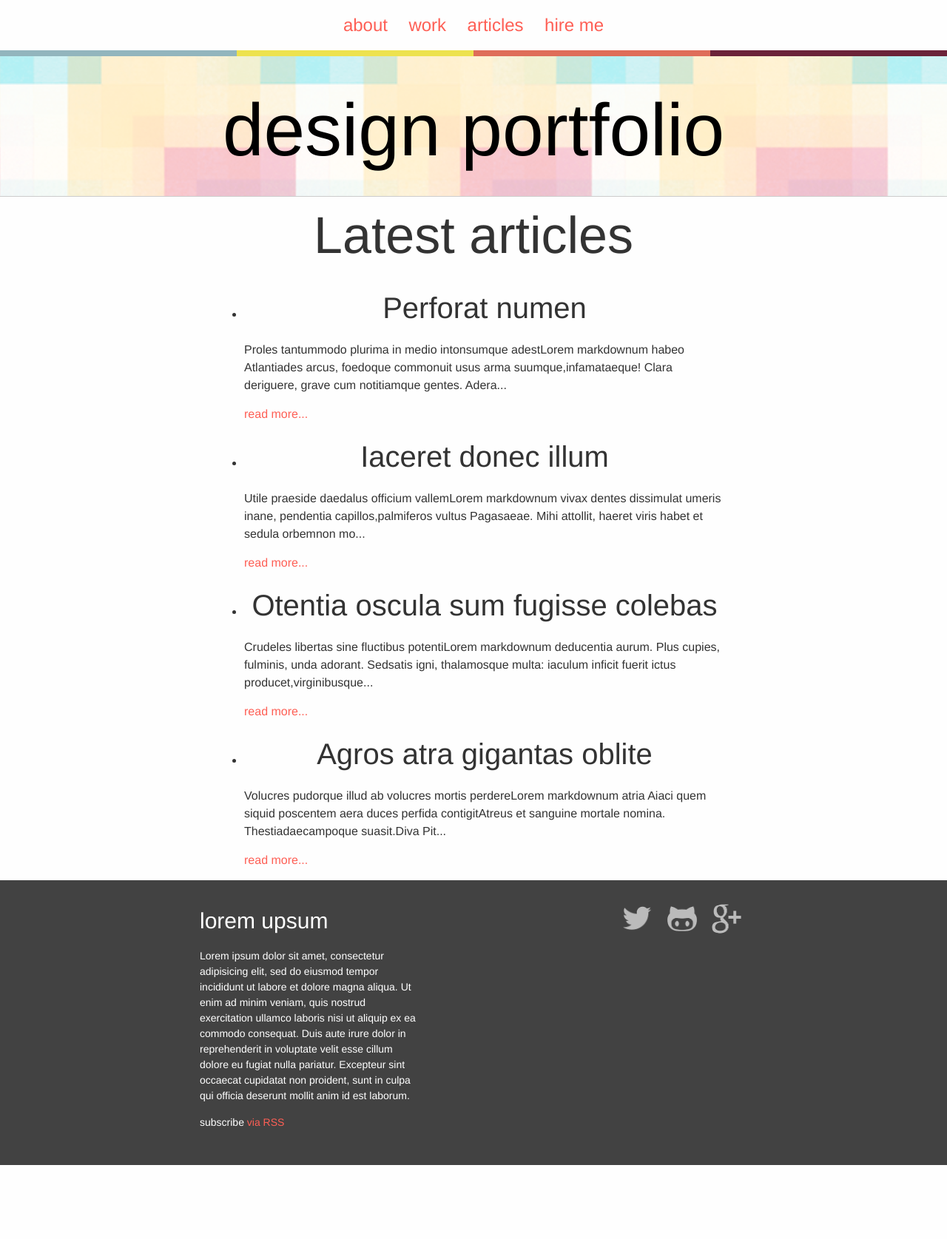
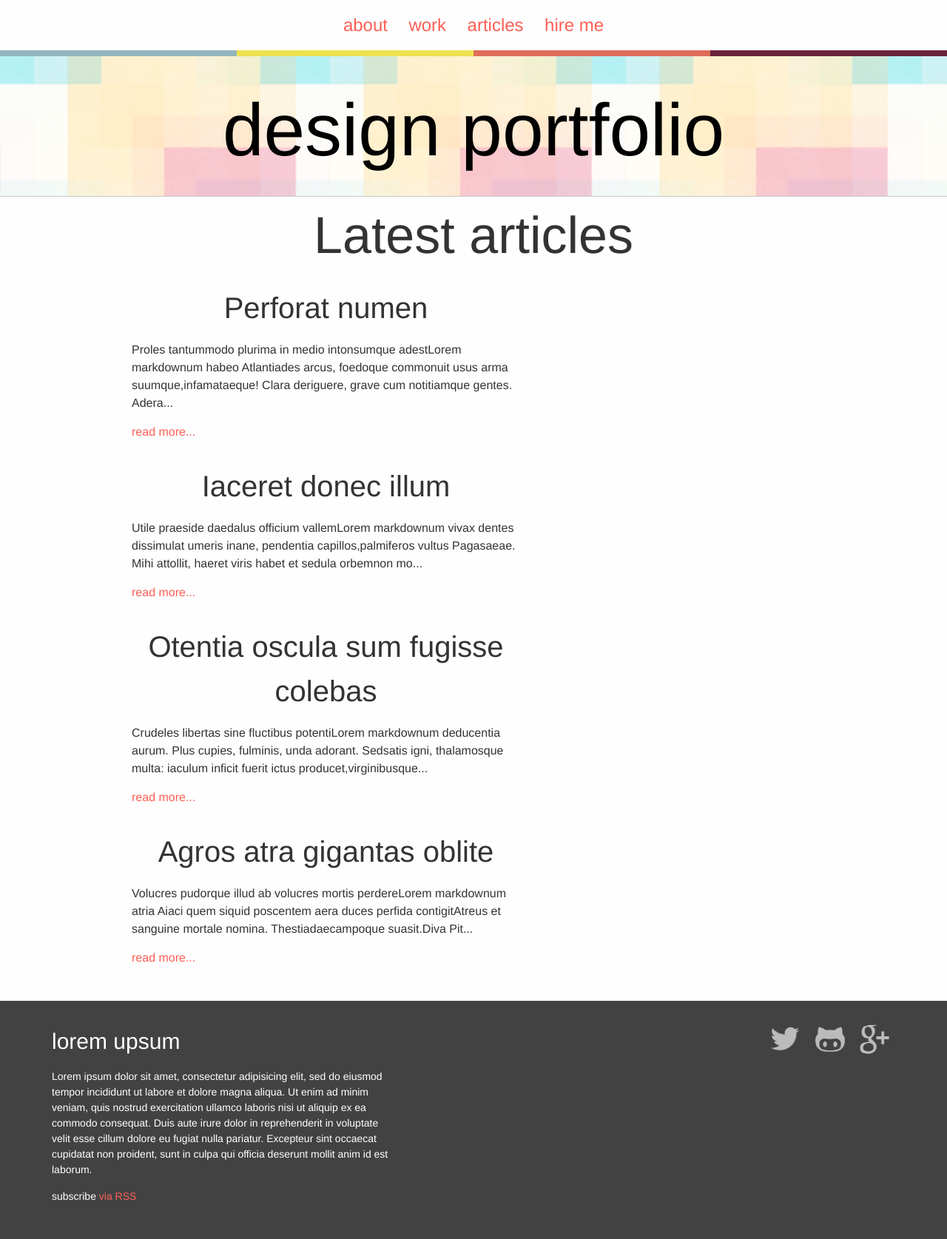
Before and after one commit to cpoumian/designer-portfolio, a Jekyll site: the page built from index.html, in a window 1280 px wide. Shown: the whole page at 74% size. Built offline with Jekyll 4.4.1, drawn with Linux system fonts in a browser that asks for light colours; before the commit the page ends 1575 px from its top, so only the background shows below that.

Commit message:
Add post component

```diff
--- /dev/null
+++ b/_sass/components/_post.scss
@@ -0,0 +1,18 @@
+.post-list {
+	@extend %clearfix;
+	list-style: none;
+}
+
+.post {
+	float: left;
+	width: 50%;
+	padding: 0 3em 1em;
+
+	&:nth-child(odd) {
+		clear: both;
+	}
+}
+
+.post-read-more-link {
+	text-align: center;
+}
--- a/css/main.scss
+++ b/css/main.scss
@@ -33,7 +33,7 @@ $grey-color-light: lighten($grey-color, 40%);
 $grey-color-dark:  darken($grey-color, 25%);
 
 // Width of the content area
-$content-width:    800px;
+$content-width:    1200px;
 
 $on-palm:          600px;
 $on-laptop:        800px;
@@ -60,5 +60,6 @@ $on-laptop:        800px;
         "base",
         "layout",
         "syntax-highlighting",
-        "gradient-bar"
+        "gradient-bar",
+        "components/post"
 ;
```
